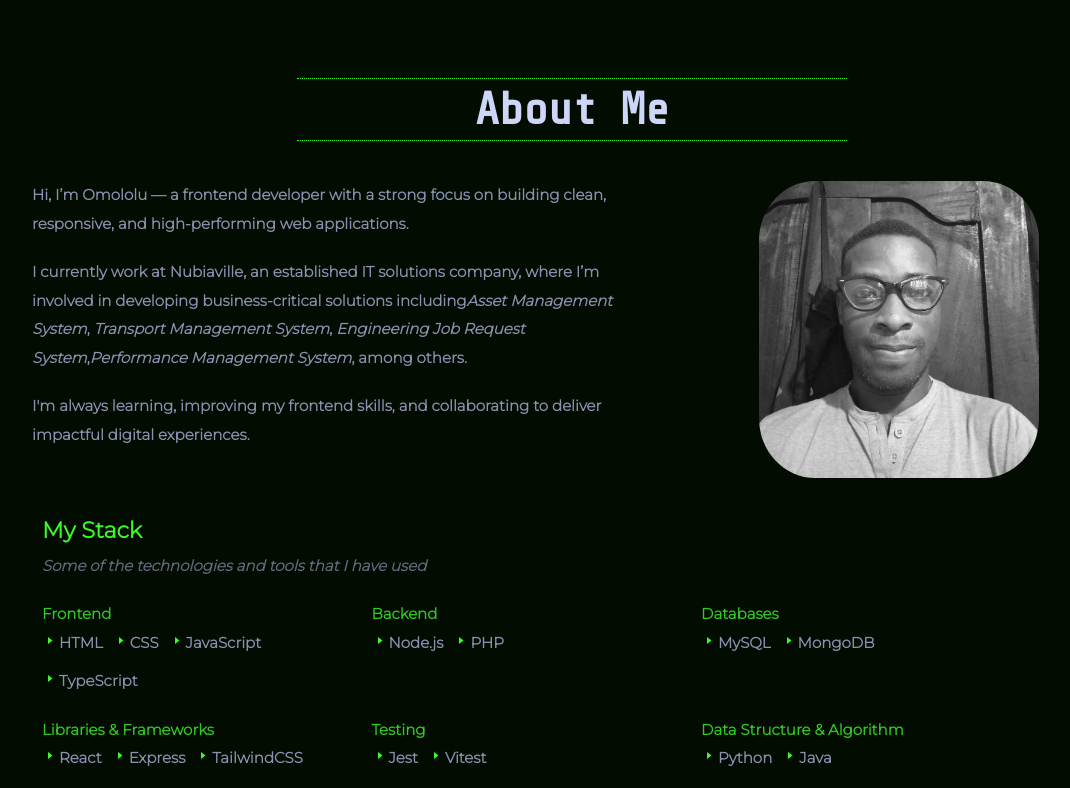
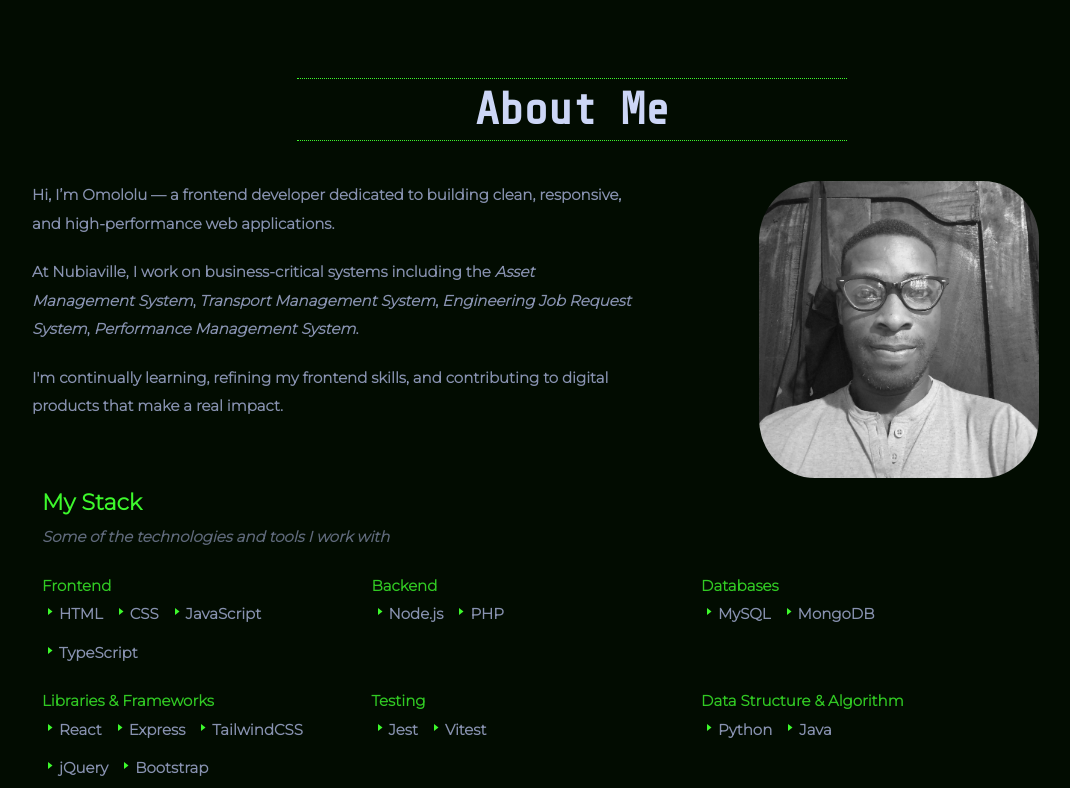
Before and after one commit to Jummate/omololujumat, a React (Vite) app: page / in a window 1280 px wide. Shown: the part 836-1624 px from the top of the page, without its empty margins (68-1138 px from the left). Built offline with nearby package versions, Linux system fonts and the light colour scheme; a web font is replaced by a local one.

Commit message:
refactor(home): reword the content of the home page

```diff
--- a/src/containers/about/About.jsx
+++ b/src/containers/about/About.jsx
@@ -46,35 +46,26 @@ export const About = () => {
         </div>
         <div className="About__content-container">
           <p>
-            Hi, I’m Omololu — a frontend developer with a strong focus on
-            building clean, responsive, and high-performing web applications.
+            Hi, I’m Omololu — a frontend developer dedicated to building clean,
+            responsive, and high-performance web applications.
           </p>
 
           <p>
-            I currently work at{" "}
-            {/* <a
-              href="https://nubiaville.com"
-              target="_blank"
-              title="Nubiaville Limited"
-            >
-              Nubiaville
-            </a> */}
-            <span>Nubiaville</span>, an established IT solutions company, where
-            I’m involved in developing business-critical solutions including
+            At Nubiaville, I work on business-critical systems including the{" "}
             <em>Asset Management System</em>,{" "}
             <em>Transport Management System</em>,{" "}
-            <em>Engineering Job Request System</em>,
-            <em>Performance Management System</em>, among others.
+            <em>Engineering Job Request System</em>,{" "}
+            <em>Performance Management System</em>.
           </p>
 
           <p>
-            I'm always learning, improving my frontend skills, and collaborating
-            to deliver impactful digital experiences.
+            I'm continually learning, refining my frontend skills, and
+            contributing to digital products that make a real impact.
           </p>
           <section className="About__technologies">
             <h2 className="About__technologies-heading">My Stack</h2>
             <p className="About__technologies-text">
-              Some of the technologies and tools that I have used
+              Some of the technologies and tools I work with
             </p>
 
             <div className="About__technologies-items-wrapper">
--- a/src/containers/home/Home.jsx
+++ b/src/containers/home/Home.jsx
@@ -42,7 +42,7 @@ export const Home = () => {
           className="Home__interest"
           ref={(elem) => (homeRef.current[2] = elem)}
         >
-          I enjoy building stuff for the web.
+          I enjoy building for the web.
         </p>
 
         <p
```
